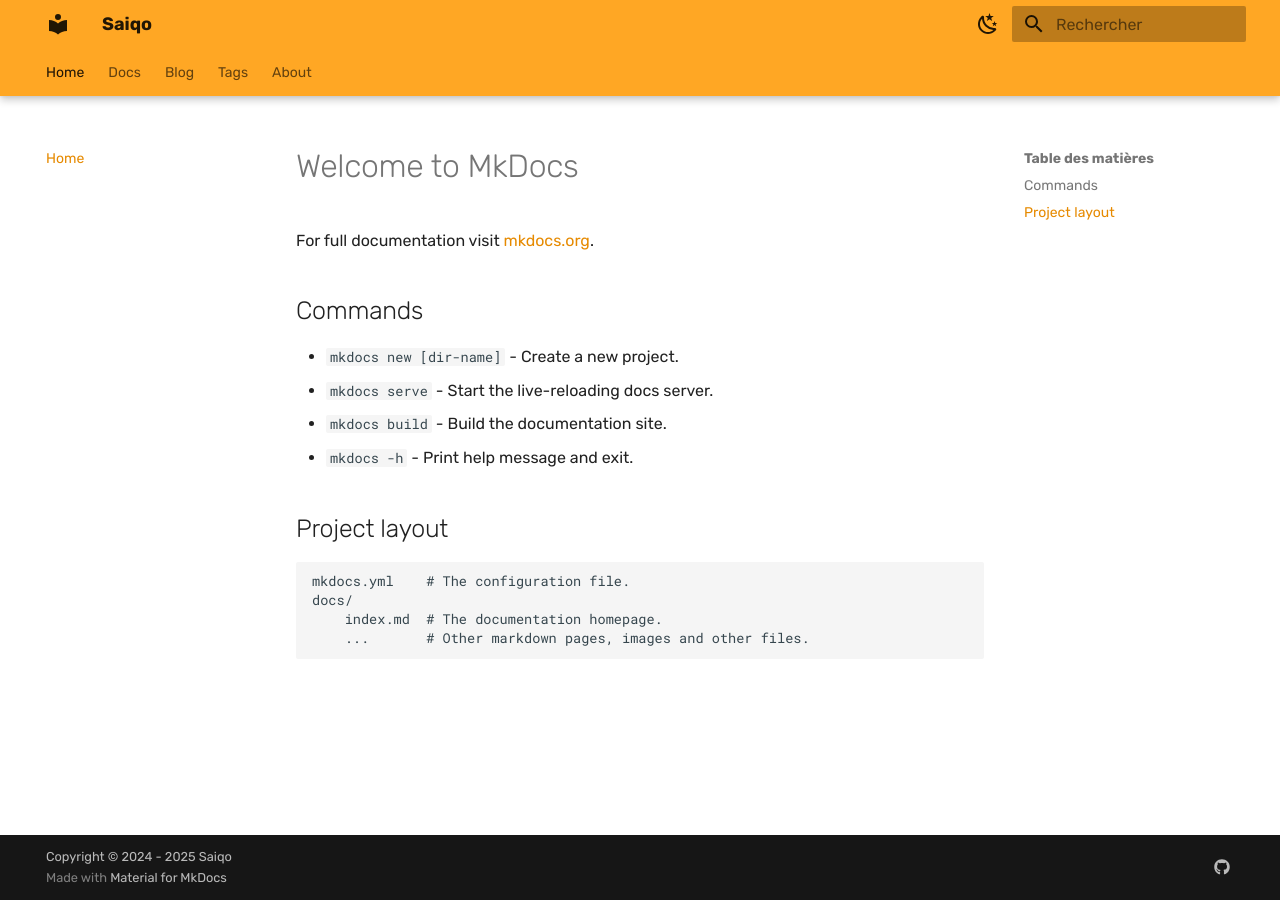
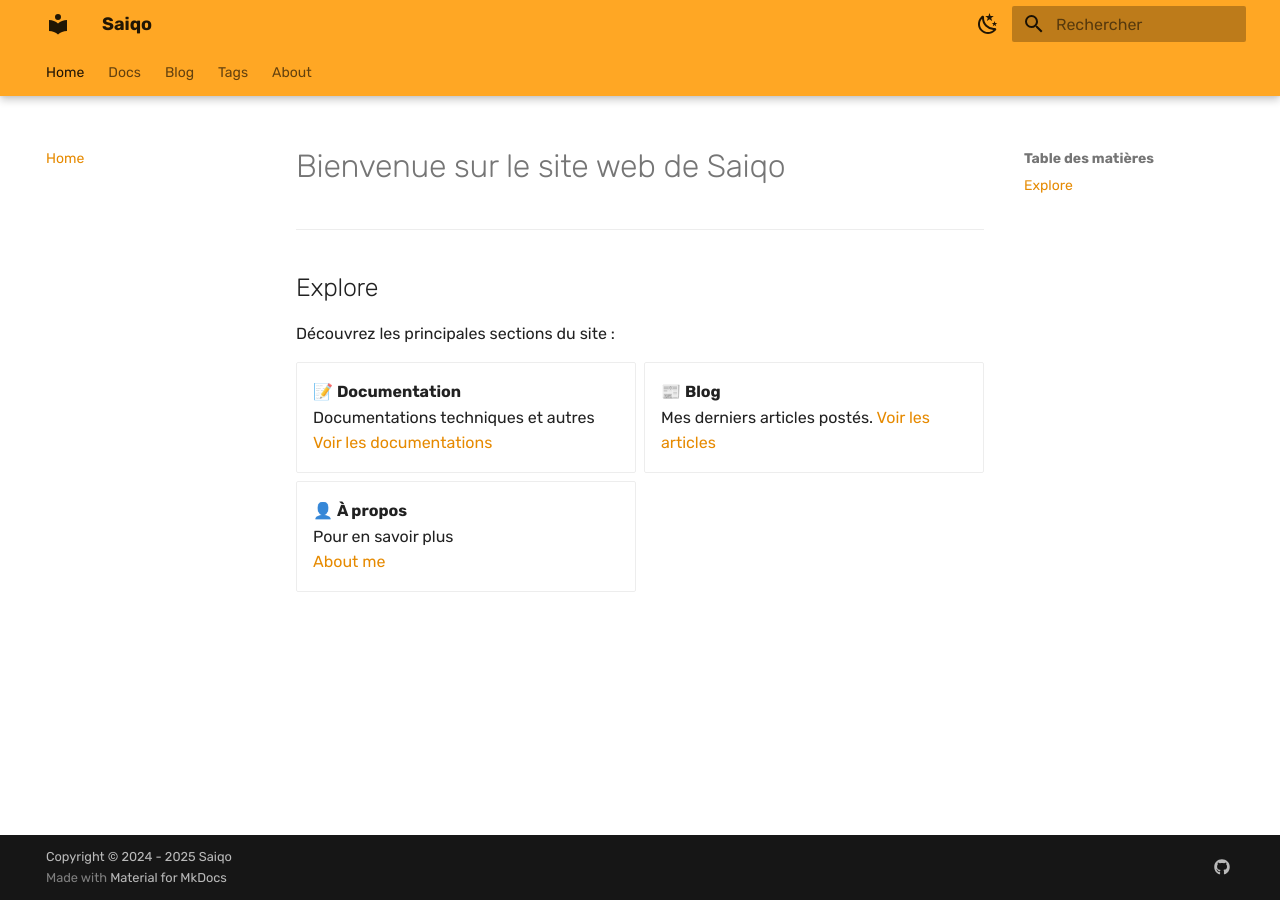
Before and after one commit to saiqo/saiqo.github.io, an MkDocs documentation site: the page built from docs/index.md, in a window 1280 px wide. Built offline with MkDocs 1.6.1 and Material for MkDocs 9.7.7, drawn with Linux system fonts in a browser that asks for light colours.

Commit message:
update website settings & default pages

```diff
--- a/docs/index.md
+++ b/docs/index.md
@@ -1,17 +1,23 @@
-# Welcome to MkDocs
+# Bienvenue sur le site web de Saiqo
 
-For full documentation visit [mkdocs.org](https://www.mkdocs.org).
+---
 
-## Commands
+## Explore
 
-* `mkdocs new [dir-name]` - Create a new project.
-* `mkdocs serve` - Start the live-reloading docs server.
-* `mkdocs build` - Build the documentation site.
-* `mkdocs -h` - Print help message and exit.
+Découvrez les principales sections du site :
 
-## Project layout
+<div class="grid cards" markdown>
 
-    mkdocs.yml    # The configuration file.
-    docs/
-        index.md  # The documentation homepage.
-        ...       # Other markdown pages, images and other files.
+-   📝 **Documentation**
+    Documentations techniques et autres
+    [Voir les documentations](docs/index.md)
+
+-   📰 **Blog**
+    Mes derniers articles postés.
+    [Voir les articles](blog/index.md)
+
+-   👤 **À propos**
+    Pour en savoir plus
+    [About me](about.md)
+
+</div>
--- a/mkdocs.yml
+++ b/mkdocs.yml
@@ -5,13 +5,16 @@ copyright: Copyright &copy; 2024 - 2025 Saiqo
 theme:
   name: material
   palette:
-    - scheme: default
+    - media: "(prefers-color-scheme: light)"
+      scheme: default
       primary: orange
       accent: amber
       toggle:
         icon: material/weather-night
         name: Switch to dark mode
-    - scheme: slate
+
+    - media: "(prefers-color-scheme: dark)"
+      scheme: slate
       primary: orange
       accent: amber
       toggle:
@@ -31,11 +34,18 @@ theme:
     - navigation.path # Only for insiders
     - navigation.top
 
+
 plugins:
   - search:
       lang: fr
   - blog
   - tags
+
+markdown_extensions:
+  - admonition
+  - pymdownx.details
+  - attr_list
+  - md_in_html
 
 # extra_css:
 #   - stylesheets/custom.css
--- a/requirements.txt
+++ b/requirements.txt
@@ -0,0 +1 @@
+mkdocs-material
```
Also changed, not shown: docs/about.md (+2 -2 lines), 1 other file.
